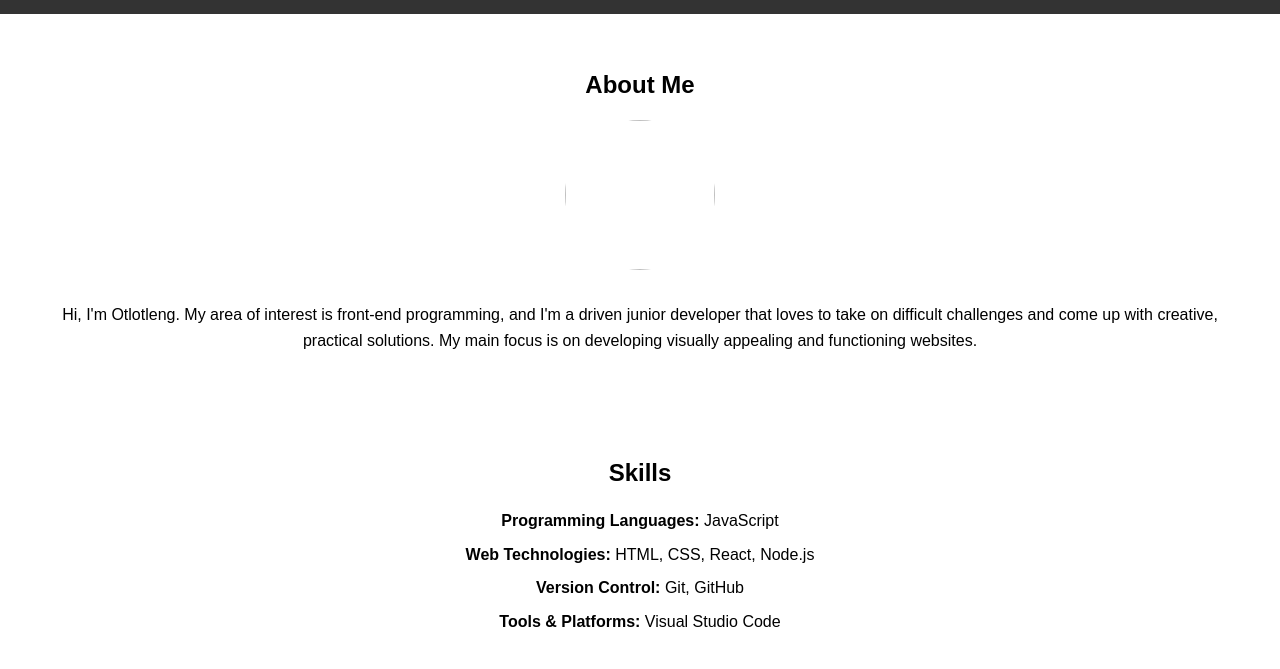
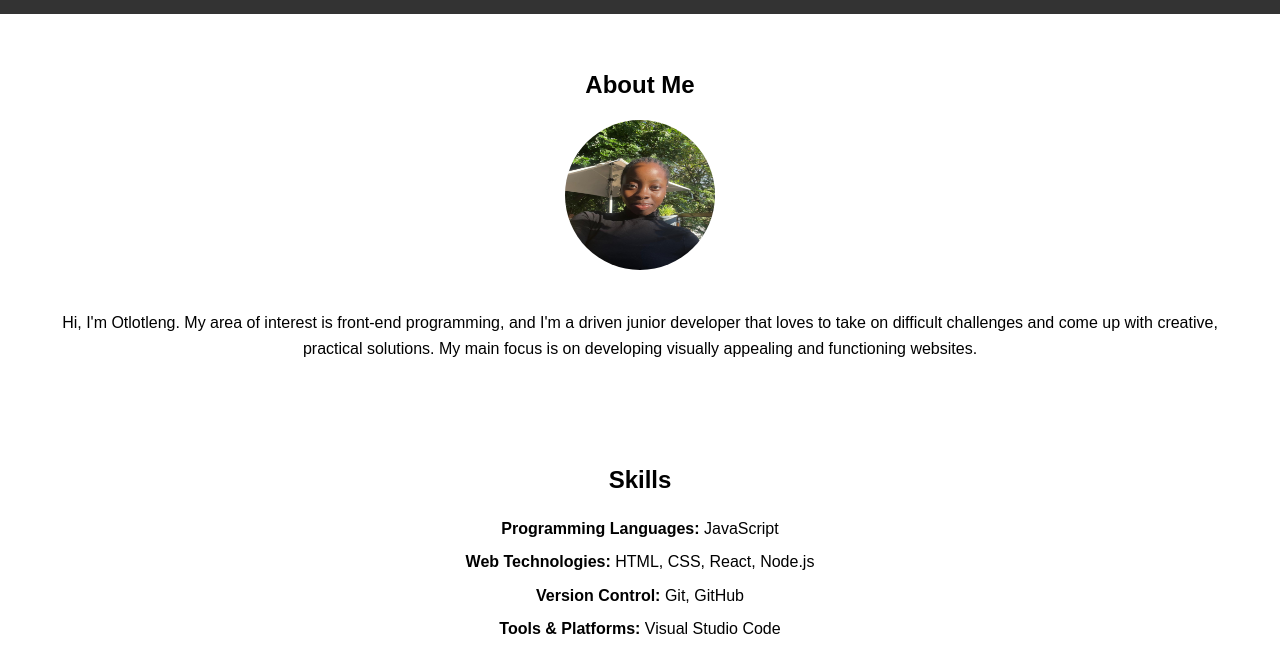
Before and after one commit to OtlotlengMajuja/OTLMAJ363_BCL2401_GroupE_Otlotleng-Majuja_CDV05, a plain HTML site: page index.html in a window 1280 px wide. Shown: the part 131-800 px from the top of the page. Drawn offline with Linux system fonts and the light colour scheme.

Commit message:
Chaged the naming convention, and inserted the image on my website

```diff
--- a/index.html
+++ b/index.html
@@ -128,7 +128,11 @@
 
     <section id="about">
       <h1>About Me</h1>
-      <img src="" alt="" class="profile-pic" />
+      <img
+        src="profile picture.jpg"
+        alt="Otlotleng-Majuja"
+        class="profile-pic"
+      />
       <p>
         Hi, I'm Otlotleng. My area of interest is front-end programming, and I'm
         a driven junior developer that loves to take on difficult challenges and
```
Also changed, not shown: profile picture.jpg (added).
